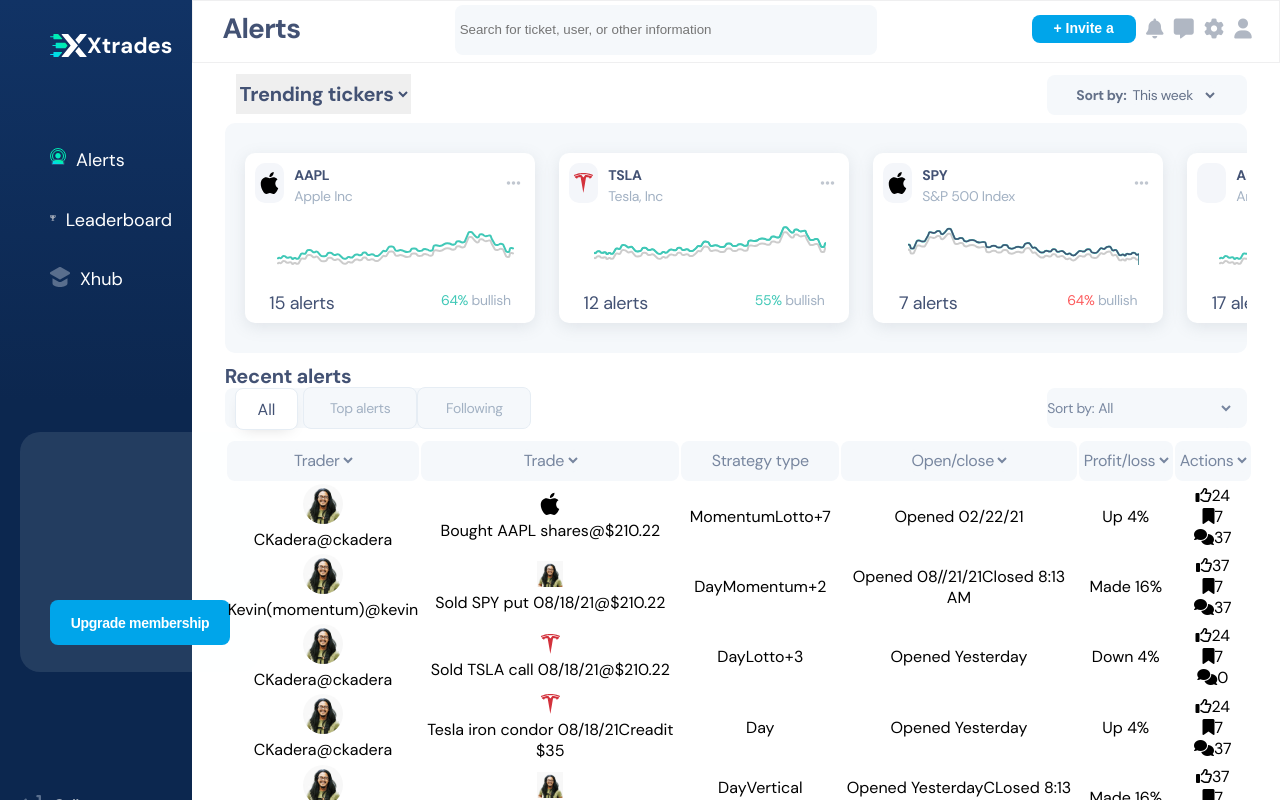
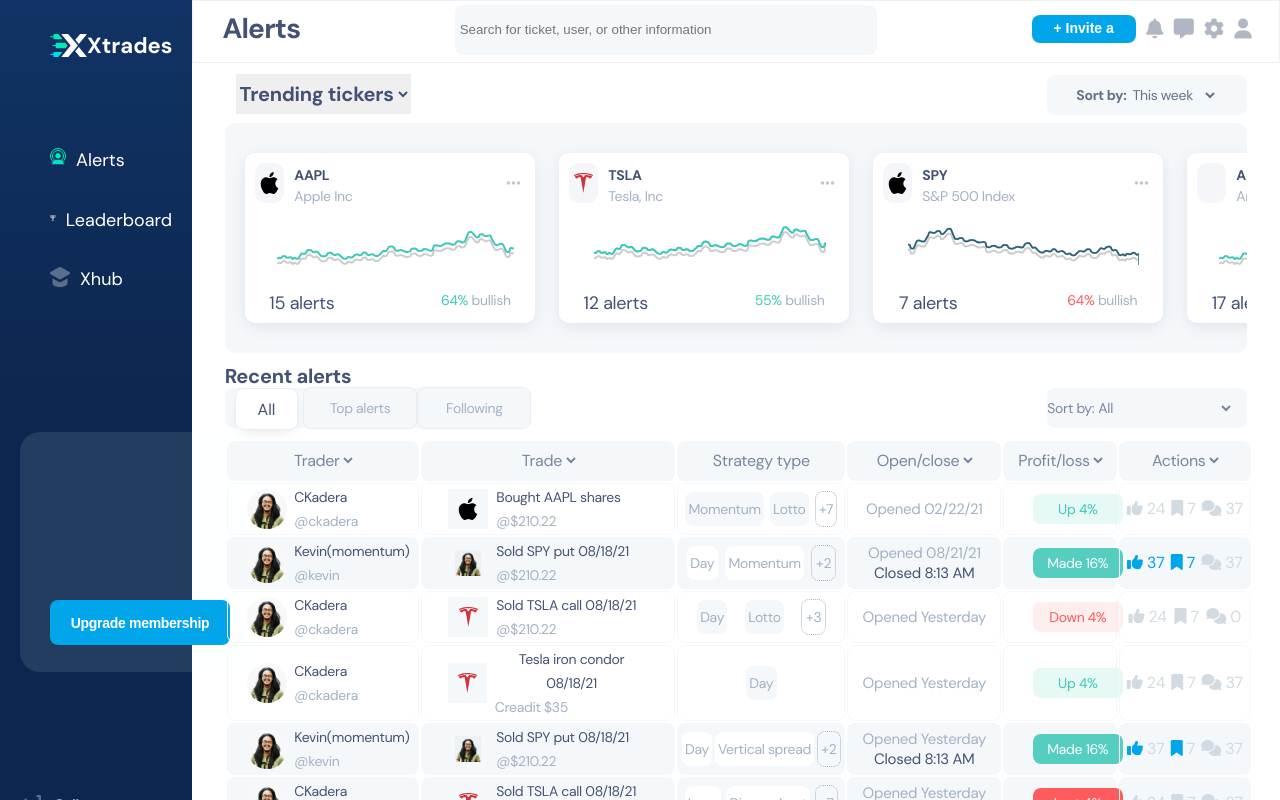
Before and after one commit to andmitriy93/Xtrades, a React (Create React App) app: page /dashboard in a window 1280 px wide. Built offline with nearby package versions, Linux system fonts and the light colour scheme; the HTML template or start-up script is replaced by a standard one.

Commit message:
Finish with table on content page

```diff
--- a/src/components/recentActivity/recentActivity.css
+++ b/src/components/recentActivity/recentActivity.css
@@ -143,6 +143,205 @@
   left: 3%;
 }
 
-.recentActivity__table--row {
+td {
+  border: 1px solid #f5f8fb;
+  border-radius: 8px;
+  height: 40px;
+}
 
+.trader__title--name {
+  font-family: 'DM Sans';
+  font-weight: 500;
+  font-size: 14px;
+  line-height: 24px;
+  letter-spacing: -0.3px;
+  color: #435274;
 }
+
+.trader__title--email {
+  font-family: 'DM Sans';
+  font-weight: 400;
+  font-size: 14px;
+  line-height: 24px;
+  letter-spacing: -0.3px;
+  color: #A2B1C3;
+}
+
+.trade__details--status {
+  font-weight: 500;
+  font-size: 14px;
+  line-height: 24px;
+  letter-spacing: -0.3px;
+  color: #435274;
+}
+
+.trade__details--price {
+  font-family: 'DM Sans';
+  font-weight: 400;
+  font-size: 14px;
+  line-height: 24px;
+  letter-spacing: -0.3px;
+  color: #A2B1C3;
+}
+
+.table__trader {
+  display: flex;
+  align-items: center;
+  padding-left: 10%;
+}
+
+.table__trader--title {
+  display: flex;
+  flex-direction: column;
+  margin-left: 4%;
+  align-items: flex-start;
+}
+
+.table__trade {
+  display: flex;
+  height: 100%;
+  justify-content: flex-start;
+  align-items: center;
+  padding: 0px 10%;
+}
+
+.table__logo {
+  width: 40px;
+  height: 40px;
+  display: flex;
+  align-items: center;
+  justify-content: center;
+  background: #f5f8fb;
+}
+
+.table__trade--details {
+  display: flex;
+  flex-direction: column;
+  margin-left: 4%;
+  align-items: flex-start;
+}
+
+.table__strategy {
+  display: flex;
+  justify-content: space-evenly;
+  height: 40px;
+  align-items: center;
+}
+
+.table__strategy span {
+  border: 1px solid blue;
+  border-radius: 8px;
+  padding: 2% 2%;
+  background: #f5f8fb;
+  border: none;
+  font-weight: 500;
+  font-size: 14px;
+  line-height: 28px;
+  letter-spacing: -0.3px;
+  color: #A2b1c3;
+  border :1px #a2b1c3;
+}
+
+.table__stategy--type.white {
+  background: #fff;
+  border: 1px #a2b1c3;
+}
+
+.table__stategy--type.num {
+  border: 1px dotted;
+}
+
+.table__status {
+  font-family: 'DM Sans';
+  font-weight: 400;
+  font-size: 15px;
+  line-height: 20px;
+  letter-spacing: -0.3px;
+  color: #a2b1c3;
+  display: flex;
+  flex-direction: column;
+  justify-content: flex-start;
+}
+
+.table__status--close {
+  font-family: 'DM Sans';
+  font-weight: 500;
+  font-size: 15px;
+  line-height: 20px;
+  letter-spacing: -0.3px;
+  color: #435274;
+}
+
+.table__profit {
+  height: 30px;
+  width: 90px;
+  margin-left: 25%;
+  display: flex;
+  align-items: center;
+  justify-content: center;
+  border-radius: 8px;
+}
+
+.table__profit.up {
+  background: #E6F9F5;
+  color: #40c8b7;
+  font-family: 'DM Sans';
+  font-size: 14px;
+  font-weight: 400;
+  line-height: 20px;
+  letter-spacing: -0.3px;
+}
+
+.table__profit.made {
+  background: #55cebf;
+  color: #fff;
+  font-family: 'DM Sans';
+  font-size: 14px;
+  font-weight: 400;
+  line-height: 20px;
+  letter-spacing: -0.3px;
+}
+
+.table__profit.lost {
+  background: #FD5B5D;
+  color: #fff;
+  font-family: 'DM Sans';
+  font-size: 14px;
+  font-weight: 400;
+  line-height: 20px;
+  letter-spacing: -0.3px;
+}
+
+.table__profit.down {
+  background: rgba(253, 91, 93, 0.1);
+  color: #FD5B5D;
+  font-family: 'DM Sans';
+  font-size: 14px;
+  font-weight: 400;
+  line-height: 20px;
+  letter-spacing: -0.3px;
+}
+
+.table__actions {
+  display: flex;
+  justify-content: space-evenly;
+  color: #d2dae2;
+  font-size: 16px;
+}
+
+
+.tableActions__like--icon.active {color: #00A5EA;}
+.tableActions__bookamark-icon.active {color: #00A5EA;}
+.tableActions__comments-icon.acitve {color: #00A5EA;}
+
+.tableActions__like--count.active {color: #00A5EA;}
+.tableActions__bookmark--count.active {color: #00A5EA;}
+.tableActions__comments--count.active {color: #00A5EA;}
+
+.tableActions__like--count  {margin-left: 4px;}
+.tableActions__bookmark--count {margin-left: 4px;}
+.tableActions__comments--count {margin-left: 4px;}
+
+.recentActivity__table--row.active {
+  background: #F5F8FB
+}
--- a/src/components/recentActivity/recentActivity.js
+++ b/src/components/recentActivity/recentActivity.js
@@ -77,7 +77,9 @@
 
             <td>
               <div className="table__trade">
+                <div className="table__logo">
                   <ReactLogoApple />
+                </div>
                 <div className="table__trade--details">
                   <span className="trade__details--status">Bought AAPL shares</span>
                   <span className="trade__details--price">@$210.22</span>
@@ -87,9 +89,9 @@
 
             <td>
               <div className="table__strategy">
-                <span className="table__stategy--type1">Momentum</span>
-                <span className="table__stategy--type2">Lotto</span>
-                <span className="table__stategy--type3">+7</span>
+                <span className="table__stategy--type">Momentum</span>
+                <span className="table__stategy--type">Lotto</span>
+                <span className="table__stategy--type white num">+7</span>
               </div>
             </td>
 
@@ -101,7 +103,7 @@
 
 
             <td>
-              <div className="table__profit">
+              <div className="table__profit up">
                 <span className="table__profit--grade">Up 4%</span>
               </div>
             </td>
@@ -109,7 +111,7 @@
             <td>
               <div className="table__actions">
                 <div className="tableActions__like">
-                  <i className="tableActions__like--icon far fa-thumbs-up"></i>
+                  <i className="tableActions__like--icon fas fa-thumbs-up"></i>
                   <span className="tableActions__like--count">24</span>
                 </div>
                 <div className="tableActions__bookmark">
@@ -124,7 +126,7 @@
             </td>
           </tr>
 {/* ------------------------SECOND ROW------------------------- */}
-          <tr>
+          <tr className="recentActivity__table--row active">
             <td>
               <div className="table__trader">
                 <ReactLogoKevin />
@@ -137,7 +139,9 @@
 
             <td>
               <div className="table__trade">
+                <div className="table__logo">
                   <ReactLogoSP />
+                </div>
                 <div className="table__trade--details">
                   <span className="trade__details--status">Sold SPY put 08/18/21</span>
                   <span className="trade__details--price">@$210.22</span>
@@ -147,22 +151,22 @@
 
             <td>
               <div className="table__strategy">
-                <span className="table__stategy--type1">Day</span>
-                <span className="table__stategy--type2">Momentum</span>
-                <span className="table__stategy--type3">+2</span>
+                <span className="table__stategy--type white">Day</span>
+                <span className="table__stategy--type white">Momentum</span>
+                <span className="table__stategy--type num">+2</span>
               </div>
             </td>
 
             <td>
               <div className="table__status">
-                <span className="table__status--open">Opened 08//21/21</span>
+                <span className="table__status--open">Opened 08/21/21</span>
                 <span className="table__status--close">Closed 8:13 AM</span>
               </div>
             </td>
 
 
             <td>
-              <div className="table__profit">
+              <div className="table__profit made">
                 <span className="table__profit--grade">Made 16%</span>
               </div>
             </td>
@@ -170,12 +174,12 @@
             <td>
               <div className="table__actions">
                 <div className="tableActions__like">
-                  <i className="tableActions__like--icon far fa-thumbs-up"></i>
-                  <span className="tableActions__like--count">37</span>
+                  <i className="tableActions__like--icon active  fas fa-thumbs-up"></i>
+                  <span className="tableActions__like--count active">37</span>
                 </div>
                 <div className="tableActions__bookmark">
-                  <i className="tableActions__bookamark-icon fas fa-bookmark"></i>
-                  <span className="tableActions__bookmark--count">7</span>
+                  <i className="tableActions__bookamark-icon active fas fa-bookmark"></i>
+                  <span className="tableActions__bookmark--count active">7</span>
                 </div>
                 <div className="tableActions__comments">
                   <i className="tableActions__comments-icon fas fa-comments"></i>
@@ -198,7 +202,9 @@
 
             <td>
               <div className="table__trade">
+                <div className="table__logo">
                   <ReactLogoTSLA />
+                </div>
                 <div className="table__trade--details">
                   <span className="trade__details--status">Sold TSLA call 08/18/21</span>
                   <span className="trade__details--price">@$210.22</span>
@@ -208,9 +214,9 @@
 
             <td>
               <div className="table__strategy">
-                <span className="table__stategy--type1">Day</span>
-                <span className="table__stategy--type2">Lotto</span>
-                <span className="table__stategy--type3">+3</span>
+                <span className="table__stategy--type">Day</span>
+                <span className="table__stategy--type">Lotto</span>
+                <span className="table__stategy--type white num">+3</span>
               </div>
             </td>
 
@@ -222,7 +228,7 @@
 
 
             <td>
-              <div className="table__profit">
+              <div className="table__profit down">
                 <span className="table__profit--grade">Down 4%</span>
               </div>
             </td>
@@ -230,7 +236,7 @@
             <td>
               <div className="table__actions">
                 <div className="tableActions__like">
-                  <i className="tableActions__like--icon far fa-thumbs-up"></i>
+                  <i className="tableActions__like--icon fas fa-thumbs-up"></i>
                   <span className="tableActions__like--count">24</span>
                 </div>
                 <div className="tableActions__bookmark">
@@ -258,7 +264,9 @@
 
             <td>
               <div className="table__trade">
+                <div className="table__logo">
                   <ReactLogoTSLA />
+                </div>
                 <div className="table__trade--details">
                   <span className="trade__details--status">Tesla iron condor 08/18/21</span>
                   <span className="trade__details--price">Creadit $35</span>
@@ -268,7 +276,7 @@
 
             <td>
               <div className="table__strategy">
-                <span className="table__stategy--type1">Day</span>
+                <span className="table__stategy--type">Day</span>
               </div>
             </td>
 
@@ -280,7 +288,7 @@
 
 
             <td>
-              <div className="table__profit">
+              <div className="table__profit up">
                 <span className="table__profit--grade">Up 4%</span>
               </div>
             </td>
@@ -288,7 +296,7 @@
             <td>
               <div className="table__actions">
                 <div className="tableActions__like">
-                  <i className="tableActions__like--icon far fa-thumbs-up"></i>
+                  <i className="tableActions__like--icon fas fa-thumbs-up"></i>
                   <span className="tableActions__like--count">24</span>
                 </div>
                 <div className="tableActions__bookmark">
@@ -303,7 +311,7 @@
             </td>
           </tr>
 {/* -------------------------------FIFTH ROW---------------------------- */}
-          <tr>
+          <tr className="recentActivity__table--row active">
             <td>
               <div className="table__trader">
                 <ReactLogoKevin />
@@ -316,7 +324,9 @@
 
             <td>
               <div className="table__trade">
+                <div className="table__logo">
                   <ReactLogoSP />
+                </div>
                 <div className="table__trade--details">
                   <span className="trade__details--status">Sold SPY put 08/18/21</span>
                   <span className="trade__details--price">@$210.22</span>
@@ -326,22 +336,22 @@
 
             <td>
               <div className="table__strategy">
-                <span className="table__stategy--type1">Day</span>
-                <span className="table__stategy--type2">Vertical spread</span>
-                <span className="table__stategy--type3">+2</span>
+                <span className="table__stategy--type white">Day</span>
+                <span className="table__stategy--type white">Vertical spread</span>
+                <span className="table__stategy--type num">+2</span>
               </div>
             </td>
 
             <td>
               <div className="table__status">
                 <span className="table__status--open">Opened Yesterday</span>
-                <span className="table__status--close">CLosed 8:13 AM</span>
+                <span className="table__status--close">Closed 8:13 AM</span>
               </div>
             </td>
 
 
             <td>
-              <div className="table__profit">
+              <div className="table__profit made">
                 <span className="table__profit--grade">Made 16%</span>
               </div>
             </td>
@@ -349,11 +359,11 @@
             <td>
               <div className="table__actions">
                 <div className="tableActions__like">
-                  <i className="tableActions__like--icon far fa-thumbs-up"></i>
+                  <i className="tableActions__like--icon active fas fa-thumbs-up"></i>
                   <span className="tableActions__like--count">37</span>
                 </div>
                 <div className="tableActions__bookmark">
-                  <i className="tableActions__bookamark-icon fas fa-bookmark"></i>
+                  <i className="tableActions__bookamark-icon active fas fa-bookmark"></i>
                   <span className="tableActions__bookmark--count">7</span>
                 </div>
                 <div className="tableActions__comments">
@@ -364,7 +374,7 @@
             </td>
           </tr>
 {/* ----------------------------------SIXTH ROW---------------------------- */}
-          <tr>
+          <tr className="recentActivity__table--row active">
             <td>
               <div className="table__trader">
                 <ReactLogoCK2 />
@@ -377,7 +387,9 @@
 
             <td>
               <div className="table__trade">
+                <div className="table__logo">
                   <ReactLogoTSLA />
+                </div>
                 <div className="table__trade--details">
                   <span className="trade__details--status">Sold TSLA call 08/18/21</span>
                   <span className="trade__details--price">@$210.22</span>
@@ -387,9 +399,9 @@
 
             <td>
               <div className="table__strategy">
-                <span className="table__stategy--type1">Long</span>
-                <span className="table__stategy--type2">Diagonal put</span>
-                <span className="table__stategy--type3">+7</span>
+                <span className="table__stategy--type white">Long</span>
+                <span className="table__stategy--type white">Diagonal put</span>
+                <span className="table__stategy--type num">+7</span>
               </div>
             </td>
 
@@ -402,7 +414,7 @@
 
 
             <td>
-              <div className="table__profit">
+              <div className="table__profit lost">
                 <span className="table__profit--grade">Lost 4%</span>
               </div>
             </td>
@@ -410,7 +422,7 @@
             <td>
               <div className="table__actions">
                 <div className="tableActions__like">
-                  <i className="tableActions__like--icon far fa-thumbs-up"></i>
+                  <i className="tableActions__like--icon fas fa-thumbs-up"></i>
                   <span className="tableActions__like--count">24</span>
                 </div>
                 <div className="tableActions__bookmark">
@@ -438,7 +450,9 @@
 
             <td>
               <div className="table__trade">
+                <div className="table__logo">
                   <ReactLogoAMZN />
+                </div>
                 <div className="table__trade--details">
                   <span className="trade__details--status">AMZN iron condor 08/18/21</span>
                   <span className="trade__details--price">Debit $35</span>
@@ -448,7 +462,7 @@
 
             <td>
               <div className="table__strategy">
-                <span className="table__stategy--type1">Swing</span>
+                <span className="table__stategy--type">Swing</span>
               </div>
             </td>
 
@@ -460,7 +474,7 @@
 
 
             <td>
-              <div className="table__profit">
+              <div className="table__profit up">
                 <span className="table__profit--grade">Up 4%</span>
               </div>
             </td>
@@ -468,7 +482,7 @@
             <td>
               <div className="table__actions">
                 <div className="tableActions__like">
-                  <i className="tableActions__like--icon far fa-thumbs-up"></i>
+                  <i className="tableActions__like--icon fas fa-thumbs-up"></i>
                   <span className="tableActions__like--count">24</span>
                 </div>
                 <div className="tableActions__bookmark">
@@ -483,7 +497,7 @@
             </td>
           </tr>
 {/* ------------------------------------EIGHTH ROW-------------------------- */}
-          <tr>
+          <tr className="recentActivity__table--row active">
             <td>
               <div className="table__trader">
                 <ReactLogoKevin />
@@ -496,7 +510,9 @@
 
             <td>
               <div className="table__trade">
+                <div className="table__logo">
                   <ReactLogoSP />
+                </div>
                 <div className="table__trade--details">
                   <span className="trade__details--status">Sold SPY put 08/18/21</span>
                   <span className="trade__details--price">@$210.22</span>
@@ -506,9 +522,9 @@
 
             <td>
               <div className="table__strategy">
-                <span className="table__stategy--type1">Day</span>
-                <span className="table__stategy--type2">Momentum</span>
-                <span className="table__stategy--type3">+2</span>
+                <span className="table__stategy--type white">Day</span>
+                <span className="table__stategy--type white">Momentum</span>
+                <span className="table__stategy--type num">+2</span>
               </div>
             </td>
 
@@ -521,7 +537,7 @@
 
 
             <td>
-              <div className="table__profit">
+              <div className="table__profit made">
                 <span className="table__profit--grade">Made 16%</span>
               </div>
             </td>
@@ -529,12 +545,12 @@
             <td>
               <div className="table__actions">
                 <div className="tableActions__like">
-                  <i className="tableActions__like--icon far fa-thumbs-up"></i>
-                  <span className="tableActions__like--count">37</span>
+                  <i className="tableActions__like--icon active fas fa-thumbs-up"></i>
+                  <span className="tableActions__like--count active">37</span>
                 </div>
                 <div className="tableActions__bookmark">
-                  <i className="tableActions__bookamark-icon fas fa-bookmark"></i>
-                  <span className="tableActions__bookmark--count">7</span>
+                  <i className="tableActions__bookamark-icon active fas fa-bookmark"></i>
+                  <span className="tableActions__bookmark--count active">7</span>
                 </div>
                 <div className="tableActions__comments">
                   <i className="tableActions__comments-icon fas fa-comments"></i>
@@ -557,7 +573,9 @@
 
             <td>
               <div className="table__trade">
+                <div className="table__log">
                   <ReactLogoTSLA />
+                </div>
                 <div className="table__trade--details">
                   <span className="trade__details--status">Sold TSLA call 08/18/21</span>
                   <span className="trade__details--price">@$210.22</span>
@@ -567,8 +585,8 @@
 
             <td>
               <div className="table__strategy">
-                <span className="table__stategy--type1">Day</span>
-                <span className="table__stategy--type2">Penny stocks</span>
+                <span className="table__stategy--type">Day</span>
+                <span className="table__stategy--type">Penny stocks</span>
               </div>
             </td>
 
@@ -580,7 +598,7 @@
 
 
             <td>
-              <div className="table__profit">
+              <div className="table__profit up">
                 <span className="table__profit--grade">Up 4%</span>
               </div>
             </td>
@@ -588,7 +606,7 @@
             <td>
               <div className="table__actions">
                 <div className="tableActions__like">
-                  <i className="tableActions__like--icon far fa-thumbs-up"></i>
+                  <i className="tableActions__like--icon fas fa-thumbs-up"></i>
                   <span className="tableActions__like--count">24</span>
                 </div>
                 <div className="tableActions__bookmark">
```
Lines whose indentation alone changed are shown as unchanged.
